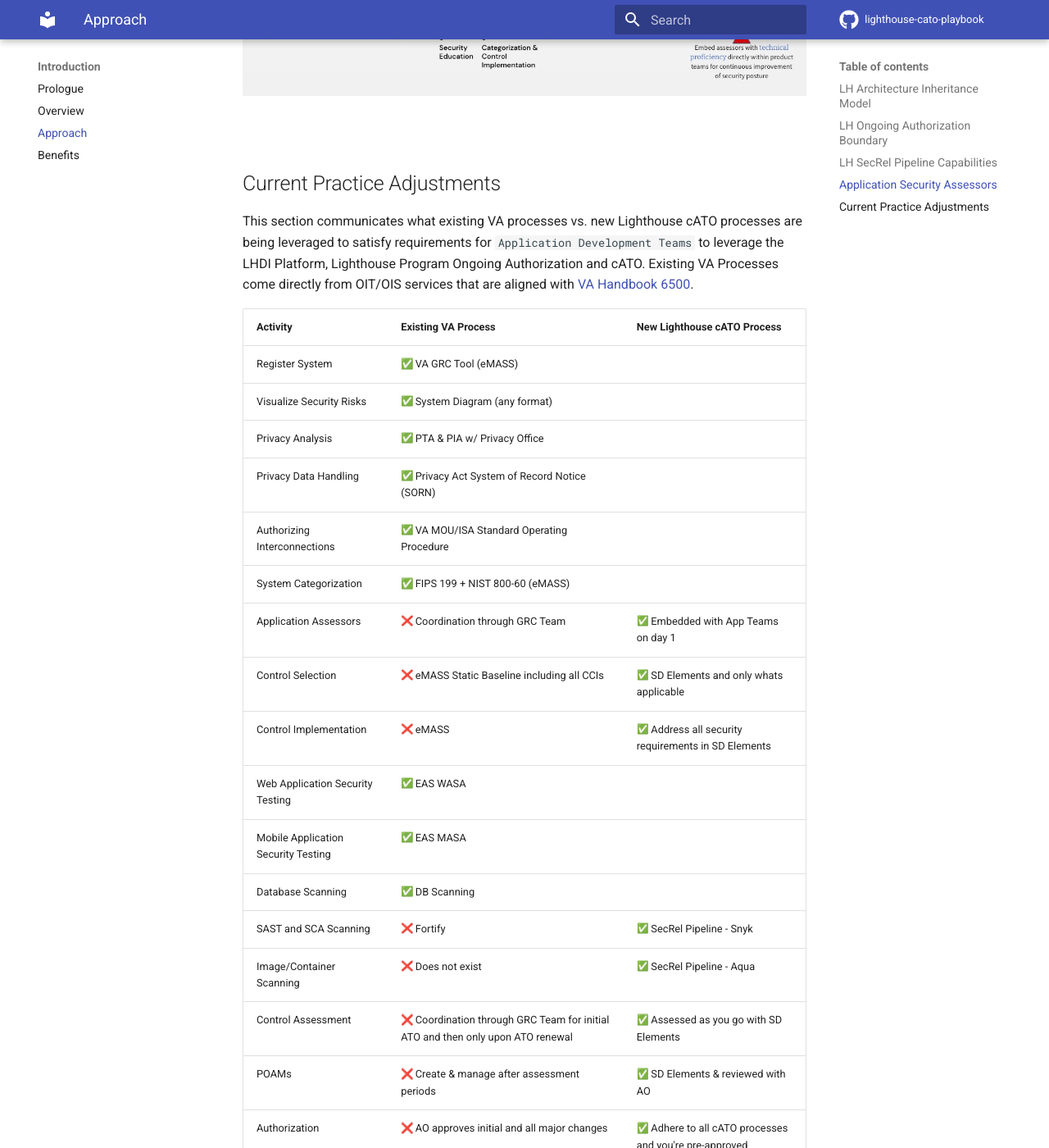
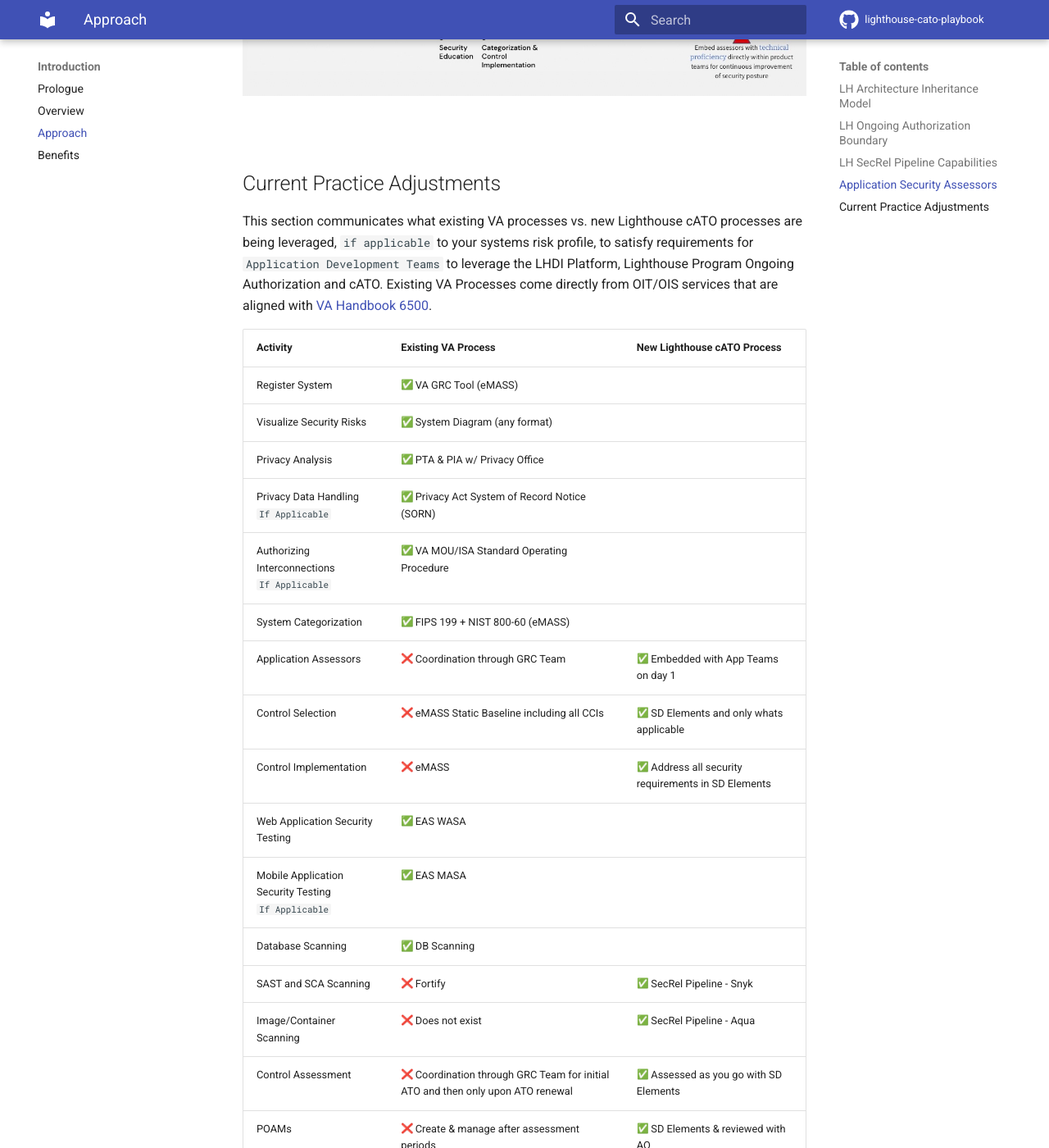
Before and after one commit to rise8-us/cato-playbook, an MkDocs documentation site: the page built from docs/approach.md, in a window 1280 px wide and 1400 px high, scrolled down 4139 px. Shown: the whole window at 82% size. Built offline with MkDocs 1.6.1 and Material for MkDocs 9.7.7, drawn with Linux system fonts in a browser that asks for light colours; emoji names are drawn with the system emoji font; comment, search, counter and statistics services are not loaded.

Commit message:
Update approach.md

```diff
--- a/docs/approach.md
+++ b/docs/approach.md
@@ -57,25 +57,25 @@
 <br/>
 
 ## Current Practice Adjustments
-This section communicates what existing VA processes vs. new Lighthouse cATO processes are being leveraged to satisfy requirements for `Application Development Teams` to leverage the LHDI Platform, Lighthouse Program Ongoing Authorization and cATO. Existing VA Processes come directly from OIT/OIS services that are aligned with [VA Handbook 6500](https://dvagov.sharepoint.com/sites/OITOIS/KnowledgeService/KSPublications/VA_Handbook_6500.pdf#search=6500).
+This section communicates what existing VA processes vs. new Lighthouse cATO processes are being leveraged, `if applicable` to your systems risk profile, to satisfy requirements for `Application Development Teams` to leverage the LHDI Platform, Lighthouse Program Ongoing Authorization and cATO. Existing VA Processes come directly from OIT/OIS services that are aligned with [VA Handbook 6500](https://dvagov.sharepoint.com/sites/OITOIS/KnowledgeService/KSPublications/VA_Handbook_6500.pdf#search=6500).
 
-| **Activity**                        | **Existing VA Process**                                                          | **New Lighthouse cATO Process**                                         |
-|-------------------------------------|----------------------------------------------------------------------------------|-------------------------------------------------------------------------|
-| Register System                     | :white_check_mark: VA GRC Tool (eMASS)                                           |                                                                         |
-| Visualize Security Risks            | :white_check_mark: System Diagram (any format)                                   |                                                                         |
-| Privacy Analysis                    | :white_check_mark: PTA & PIA w/ Privacy Office                                   |                                                                         |
-| Privacy Data Handling               | :white_check_mark: Privacy Act System of Record Notice (SORN)                    |                                                                         |
-| Authorizing Interconnections        | :white_check_mark: VA MOU/ISA Standard Operating Procedure                       |                                                                         |
-| System Categorization               | :white_check_mark: FIPS 199 + NIST 800-60 (eMASS)                                |                                                                         |
-| Application Assessors               | :x: Coordination through GRC Team                                                | :white_check_mark: Embedded with App Teams on day 1                     |
-| Control Selection                   | :x: eMASS Static Baseline including all CCIs                                     | :white_check_mark: SD Elements and only whats applicable                |
-| Control Implementation              | :x: eMASS                                                                        | :white_check_mark: Address all security requirements in SD Elements     |
-| Web Application Security Testing    | :white_check_mark: EAS WASA                                                      |                                                                         |
-| Mobile Application Security Testing | :white_check_mark: EAS MASA                                                      |                                                                         |
-| Database Scanning                   | :white_check_mark: DB Scanning                                                   |                                                                         |
-| SAST and SCA Scanning               | :x: Fortify                                                                      | :white_check_mark: SecRel Pipeline - Snyk                               |
-| Image/Container Scanning            | :x: Does not exist                                                               | :white_check_mark: SecRel Pipeline - Aqua                               |
-| Control Assessment                  | :x: Coordination through GRC Team for initial ATO and then only upon ATO renewal | :white_check_mark: Assessed as you go with SD Elements                  |
-| POAMs                               | :x: Create & manage after assessment periods                                     | :white_check_mark: SD Elements & reviewed with AO                       |
-| Authorization                       | :x: AO approves initial and all major changes                                    | :white_check_mark: Adhere to all cATO processes and you're pre-approved |
-| Ongoing Change Impacts              | :x: System Impact Analysis (SIA)                                                 | :white_check_mark: SD Elements (Survey + Threat Model Diagram)          |
+| **Activity**                                               | **Existing VA Process**                                                          | **New Lighthouse cATO Process**                                         |
+|------------------------------------------------------------|----------------------------------------------------------------------------------|-------------------------------------------------------------------------|
+| Register System                                            | :white_check_mark: VA GRC Tool (eMASS)                                           |                                                                         |
+| Visualize Security Risks                                   | :white_check_mark: System Diagram (any format)                                   |                                                                         |
+| Privacy Analysis                                           | :white_check_mark: PTA & PIA w/ Privacy Office                                   |                                                                         |
+| Privacy Data Handling <br/> `If Applicable`                | :white_check_mark: Privacy Act System of Record Notice (SORN)                    |                                                                         |
+| Authorizing Interconnections <br/> `If Applicable`         | :white_check_mark: VA MOU/ISA Standard Operating Procedure                       |                                                                         |
+| System Categorization                                      | :white_check_mark: FIPS 199 + NIST 800-60 (eMASS)                                |                                                                         |
+| Application Assessors                                      | :x: Coordination through GRC Team                                                | :white_check_mark: Embedded with App Teams on day 1                     |
+| Control Selection                                          | :x: eMASS Static Baseline including all CCIs                                     | :white_check_mark: SD Elements and only whats applicable                |
+| Control Implementation                                     | :x: eMASS                                                                        | :white_check_mark: Address all security requirements in SD Elements     |
+| Web Application Security Testing                           | :white_check_mark: EAS WASA                                                      |                                                                         |
+| Mobile Application Security Testing <br/> `If Applicable`  | :white_check_mark: EAS MASA                                                      |                                                                         |
+| Database Scanning                                          | :white_check_mark: DB Scanning                                                   |                                                                         |
+| SAST and SCA Scanning                                      | :x: Fortify                                                                      | :white_check_mark: SecRel Pipeline - Snyk                               |
+| Image/Container Scanning                                   | :x: Does not exist                                                               | :white_check_mark: SecRel Pipeline - Aqua                               |
+| Control Assessment                                         | :x: Coordination through GRC Team for initial ATO and then only upon ATO renewal | :white_check_mark: Assessed as you go with SD Elements                  |
+| POAMs                                                      | :x: Create & manage after assessment periods                                     | :white_check_mark: SD Elements & reviewed with AO                       |
+| Authorization                                              | :x: AO approves initial and all major changes                                    | :white_check_mark: Adhere to all cATO processes and you're pre-approved |
+| Ongoing Change Impacts                                     | :x: System Impact Analysis (SIA)                                                 | :white_check_mark: SD Elements (Survey + Threat Model Diagram)          |
```
